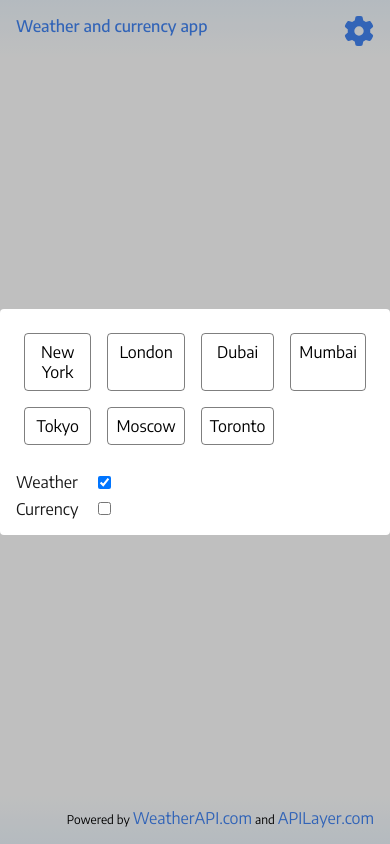
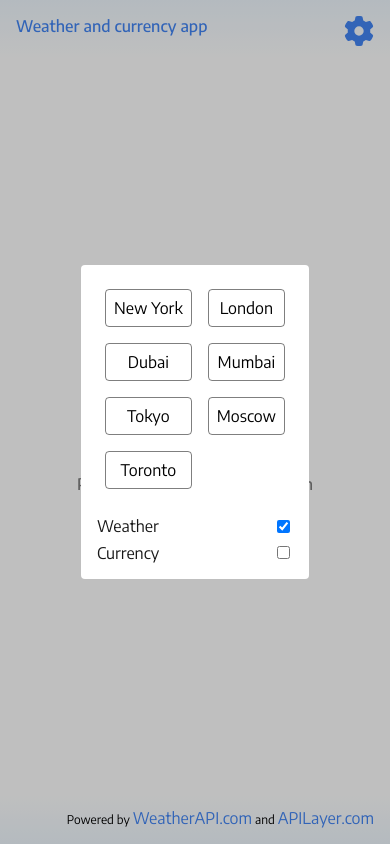
Before and after one commit to soumyabanerjee98/test-app, a Next.js app: page / in a window 390 px wide. Both pictures are taken after a click on the picture 359 px from the left and 31 px from the top of the page. Built offline with nearby package versions, Linux system fonts and the light colour scheme.

Commit message:
Update
Media query added

```diff
--- a/UI/Home/index.module.css
+++ b/UI/Home/index.module.css
@@ -60,3 +60,11 @@
     font-size: 10px;
     margin-left: 1rem;
 }
+
+@media only screen and (max-width: 426px) {
+    .star {
+            color: red;
+            font-size: 11px;
+            margin-left: 0.5rem;
+        }
+}
--- a/UI/Settings/index.module.css
+++ b/UI/Settings/index.module.css
@@ -45,3 +45,13 @@
 .checkbox {
   cursor: pointer;
 }
+
+@media only screen and (max-width: 426px) {
+    .list{
+        grid-template-columns: repeat(2, auto);
+    }
+        .option {
+            justify-content: space-between;
+            gap: 0;
+        }
+}
--- a/pages/style.css
+++ b/pages/style.css
@@ -18,3 +18,14 @@ table{
 th,td{
     padding: 0.4rem 0.8rem;
 }
+
+@media only screen and (max-width: 426px) {
+    table {
+        margin: 1rem 0;
+        font-size: 12px;
+    }
+        th,
+        td {
+            padding: 0.1rem 0.2rem;
+        }
+}
```
